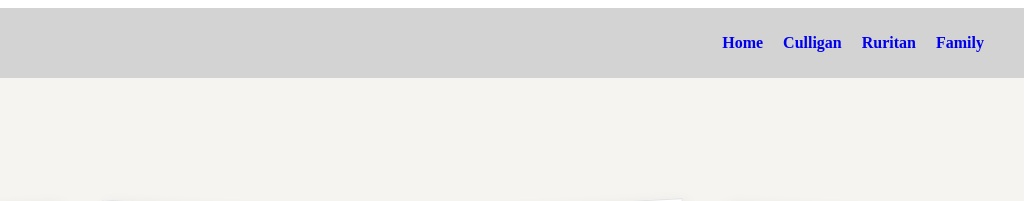
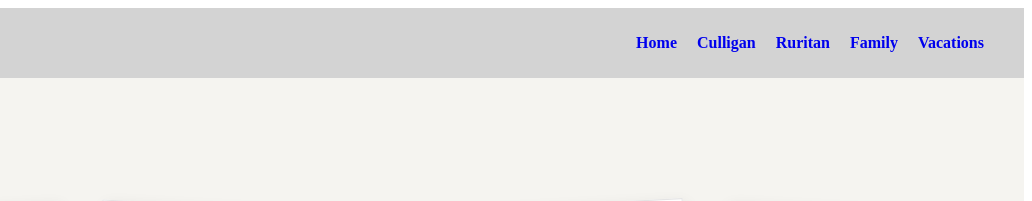
Before and after one commit to lelynkegarise-stack/fathers, a plain HTML site: page family.html in a window 1280 px wide. Shown: the top 201 px of the page, 248-1280 px from the left. Drawn offline with Linux system fonts and the light colour scheme; a script that the page names is missing.

Commit message:
Update navbar.html

```diff
--- a/navbar.html
+++ b/navbar.html
@@ -7,5 +7,6 @@
      <li><a href="culligan.html">Culligan</a></li>
     <li><a href="ruritan.html">Ruritan</a></li>
     <li><a href="family.html">Family</a></li>
+    <li><a href="vacation.html">Vacations</a></li>
 </ul>
 </nav>
```
